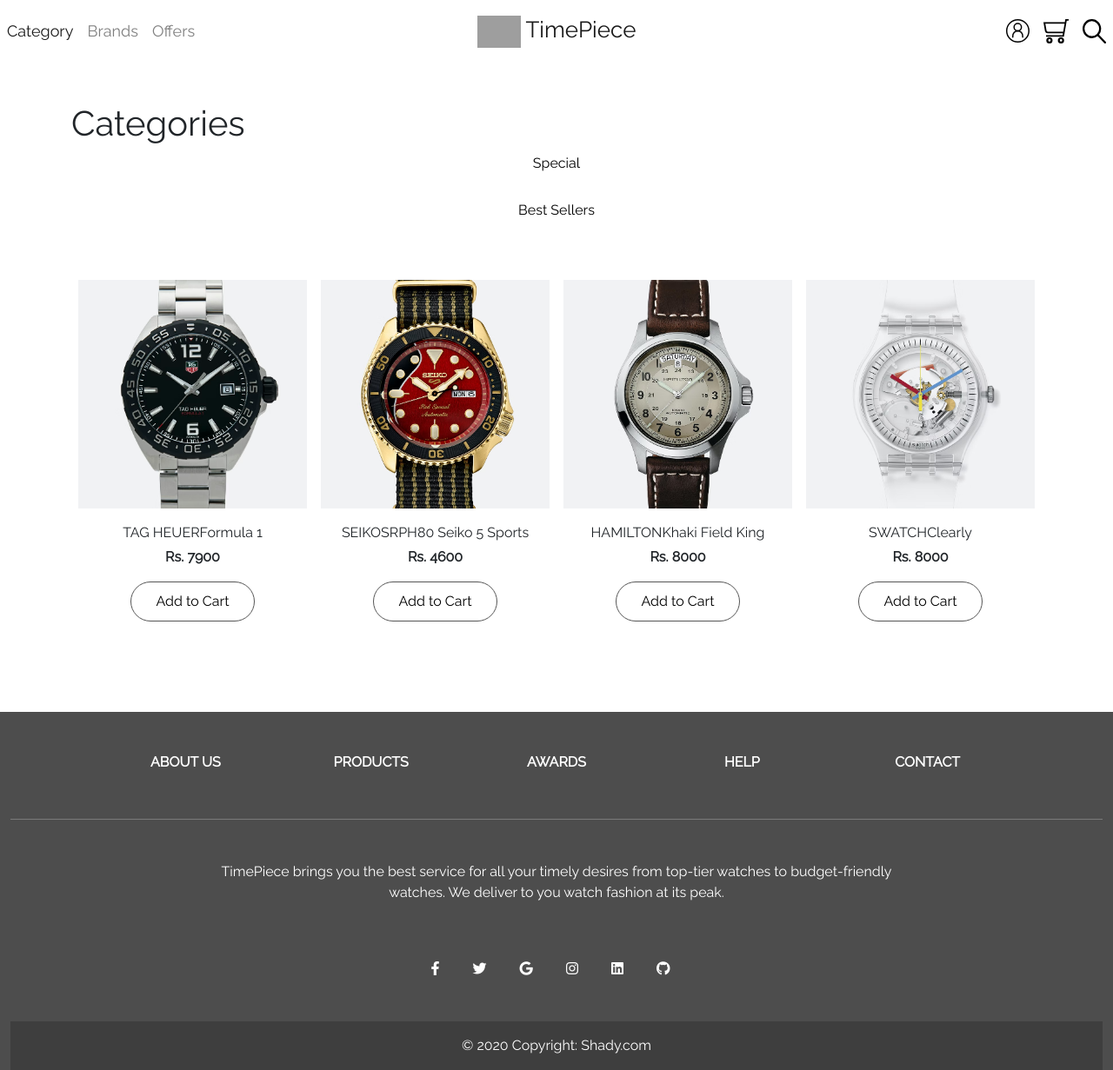
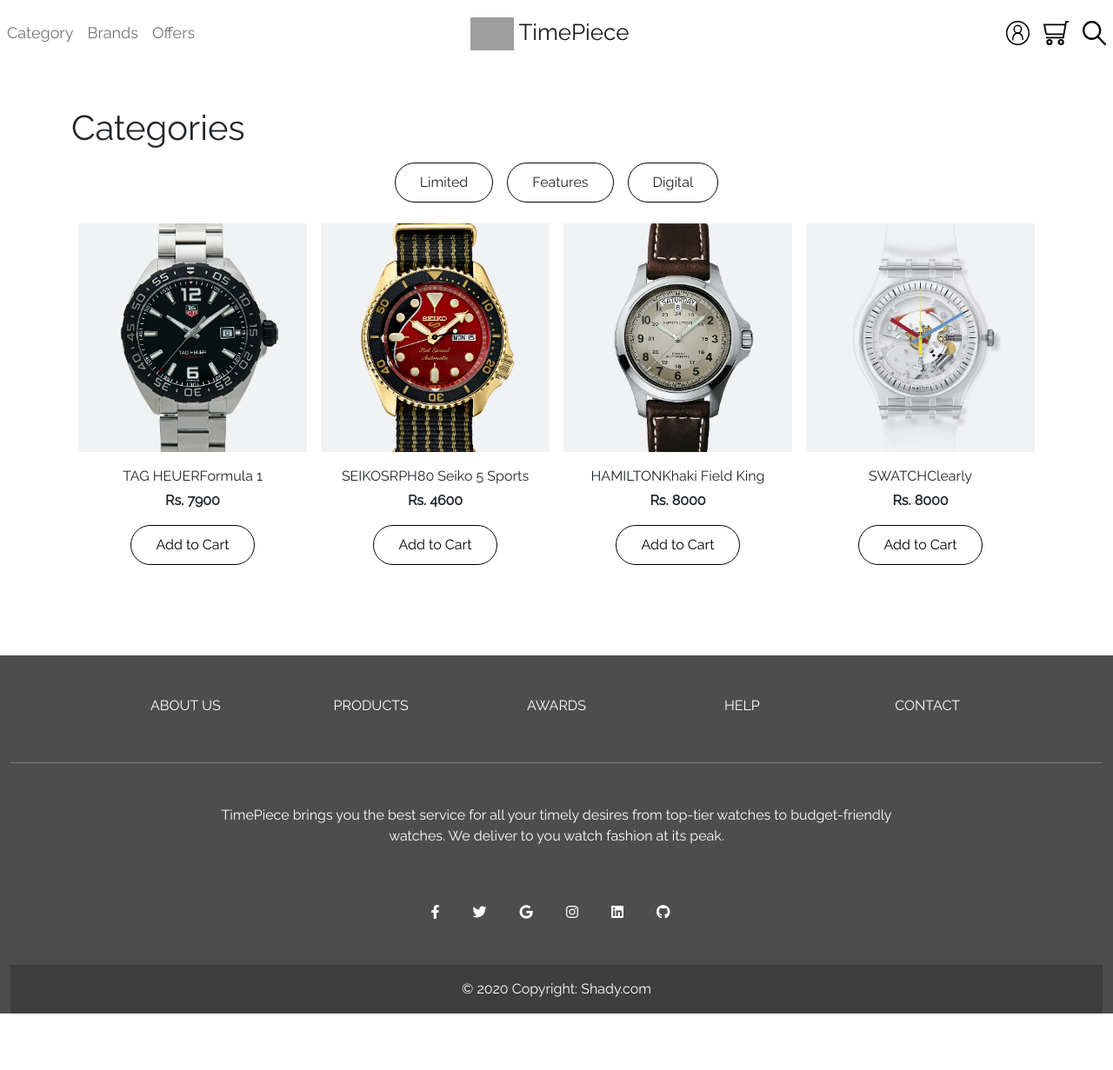
Before and after one commit to RahulShakya7/TimePiece, a Django app: page /category/ in a window 1280 px wide. Shown: the whole page at 87% size. After the commit the page ends 1166 px from the top, so only its background shows below. Run offline with Django 4.2, Linux system fonts and the light colour scheme; some libraries are stand-ins or nearby versions; grey boxes are pictures that could not be loaded.

Commit message:
frontend done

```diff
--- a/Timepiece/shop/templates/shop/InandOut.html
+++ b/Timepiece/shop/templates/shop/InandOut.html
@@ -119,4 +119,6 @@
   </div>
 </div>
 
+<script src="https://cdn.jsdelivr.net/npm/@popperjs/core@2.11.5/dist/umd/popper.min.js" integrity="sha384-Xe+8cL9oJa6tN/veChSP7q+mnSPaj5Bcu9mPX5F5xIGE0DVittaqT5lorf0EI7Vk" crossorigin="anonymous"></script>
+<script src="https://cdn.jsdelivr.net/npm/bootstrap@5.2.0/dist/js/bootstrap.min.js" integrity="sha384-ODmDIVzN+pFdexxHEHFBQH3/9/vQ9uori45z4JjnFsRydbmQbmL5t1tQ0culUzyK" crossorigin="anonymous"></script>
 {% endblock content %}
--- a/Timepiece/shop/templates/shop/category.html
+++ b/Timepiece/shop/templates/shop/category.html
@@ -1,15 +1,21 @@
 {% extends 'shop/main.html' %}
 
 {% load static %}
-<script src="https://unpkg.com/@popperjs/core@2"></script>
+
+<link rel="stylesheet" href="{% static 'css/category.css' %}">
+<link href="https://cdn.jsdelivr.net/npm/bootstrap@5.2.0/dist/css/bootstrap.min.css" rel="stylesheet" integrity="sha384-gH2yIJqKdNHPEq0n4Mqa/HGKIhSkIHeL5AyhkYV8i59U5AR6csBvApHHNl/vI1Bx" crossorigin="anonymous">
+
 {% block content %}
-<link rel="stylesheet" href="{% static 'css/category.css' %}">
+
 <!--  products --><section id = "product" class = "py-5">
         <div class = "container">
-            <h1>Categories</h1>
-            <div class="cats row">
-                <button class="special">Special</button>
-                <button class="best">Best Sellers</button>
+            <div class="title">
+                <h1>Categories</h1>
+            </div>
+            <div class = "ok d-flex flex-wrap justify-content-center mt-2 mb-2 filter-button-group">
+                <button type = "button" class = "btn m-2 text-dark active-filter-btn" data-filter = ".limited">Limited</button>
+                <button type = "button" class = "btn m-2 text-dark" data-filter = ".featured">Features</button>
+                <button type = "button" class = "btn m-2 text-dark" data-filter = ".digital">Digital</button>
             </div>
             <div class = "product-list row g-0">
                 <div class = "col-md-6 col-lg-4 col-xl-3 p-2">
@@ -72,6 +78,7 @@
     </section>
     <!-- end of  products -->
 
-
+    <script src="https://cdn.jsdelivr.net/npm/@popperjs/core@2.11.5/dist/umd/popper.min.js" integrity="sha384-Xe+8cL9oJa6tN/veChSP7q+mnSPaj5Bcu9mPX5F5xIGE0DVittaqT5lorf0EI7Vk" crossorigin="anonymous"></script>
+  <script src="https://cdn.jsdelivr.net/npm/bootstrap@5.2.0/dist/js/bootstrap.min.js" integrity="sha384-ODmDIVzN+pFdexxHEHFBQH3/9/vQ9uori45z4JjnFsRydbmQbmL5t1tQ0culUzyK" crossorigin="anonymous"></script>
 
 {% endblock content%}
--- a/Timepiece/shop/templates/shop/main.html
+++ b/Timepiece/shop/templates/shop/main.html
@@ -7,11 +7,9 @@
     <meta http-equiv="X-UA-Compatible" content="IE=edge">
     <meta name="viewport" content="width=device-width, initial-scale=1.0">
     <title>TimePiece</title>
-
     <link rel="stylesheet" href="{% static 'css/main.css' %}">
     <link href="https://cdnjs.cloudflare.com/ajax/libs/font-awesome/6.1.1/css/all.min.css" rel="stylesheet">
     <link href="https://fonts.googleapis.com/css2?family=Raleway&display=swap" rel="stylesheet">
-    <link rel="stylesheet" href="https://cdn.jsdelivr.net/npm/bootstrap@4.1.3/dist/css/bootstrap.min.css" integrity="sha384-MCw98/SFnGE8fJT3GXwEOngsV7Zt27NXFoaoApmYm81iuXoPkFOJwJ8ERdknLPMO" crossorigin="anonymous">
     <link href="https://cdn.jsdelivr.net/npm/bootstrap@5.2.0/dist/css/bootstrap.min.css" rel="stylesheet" integrity="sha384-gH2yIJqKdNHPEq0n4Mqa/HGKIhSkIHeL5AyhkYV8i59U5AR6csBvApHHNl/vI1Bx" crossorigin="anonymous">
 </head>
 <body>
@@ -20,7 +18,7 @@
   <nav class="navbar navbar-expand-lg navbar-light bg-white">
     <!-- Navbar left side -->
     <div class="collapse navbar-collapse order-lg-1 order-3 bg-white nav-menu">
-      <ul class="navbar-nav mr-auto">
+      <ul class="navbar-nav me-auto">
         <li class="nav-item active">
           <a class="nav-link" href="/category">Category <span class="sr-only">(current)</span></a>
         </li>
@@ -41,8 +39,8 @@
     </button>
 
     <!-- Navabar right side -->
-    <div class="collapse navbar-collapse order-lg-1 order-4 bg-white nav-menu">
-      <ul class="navbar-nav ml-auto">
+    <div class="collapse navbar-collapse order-lg-1 order-3 bg-white nav-menu">
+      <ul class="navbar-nav ms-auto">
         <li class="nav-item dropdown">
           <a class="nav-link dropdown" href="#" id="navbarDropdown" role="button" data-toggle="dropdown" aria-haspopup="true" aria-expanded="false">
             <img src="{% static 'images/navicons/user.svg' %}" alt="">
@@ -180,6 +178,7 @@
 
   <script src="https://unpkg.com/isotope-layout@3/dist/isotope.pkgd.js"></script>
   <script src="https://cdn.jsdelivr.net/npm/bootstrap@5.2.0/dist/js/bootstrap.bundle.min.js" integrity="sha384-A3rJD856KowSb7dwlZdYEkO39Gagi7vIsF0jrRAoQmDKKtQBHUuLZ9AsSv4jD4Xa" crossorigin="anonymous"></script>
-
-</body>
+  <script src="https://code.jquery.com/jquery-3.3.1.slim.min.js" integrity="sha384-q8i/X+965DzO0rT7abK41JStQIAqVgRVzpbzo5smXKp4YfRvH+8abtTE1Pi6jizo" crossorigin="anonymous"></script>
+  <script src="https://cdn.jsdelivr.net/npm/popper.js@1.14.7/dist/umd/popper.min.js" integrity="sha384-UO2eT0CpHqdSJQ6hJty5KVphtPhzWj9WO1clHTMGa3JDZwrnQq4sF86dIHNDz0W1" crossorigin="anonymous"></script>
+  <script src="https://cdn.jsdelivr.net/npm/bootstrap@4.3.1/dist/js/bootstrap.min.js" integrity="sha384-JjSmVgyd0p3pXB1rRibZUAYoIIy6OrQ6VrjIEaFf/nJGzIxFDsf4x0xIM+B07jRM" crossorigin="anonymous"></script>
 </html>
--- a/Timepiece/static/css/category.css
+++ b/Timepiece/static/css/category.css
@@ -2,45 +2,20 @@
     margin: 0;
     font-family: 'Raleway', sans-serif;
 }
-h1 {
-    margin: auto auto;
+/* .container .ok button {
+    color: aqua;
 }
-.cats{
-    justify-content: center;
-    align-items: center;
-    text-align: center;
-    padding-bottom: 40px;
+.active-filter-btn{
+    background-color: var(--black)!important;
+    color: rgb(0, 0, 0)!important;
+    border-color: var(--black)!important;
 }
-.container .cats button {
-    background-color: #fff;
-    color: rgb(0, 0, 0);
-    padding: 10px 200px;
-    margin-bottom: 10px;
-    border: none;
+.filter-button-group .btn:hover{
+    color: rgb(29, 150, 255)!important;
 }
-.cats button:hover{
-    color: rgb(0, 110, 255) !important;
+.product-list .btn{
+    padding: 8px 20px!important;
+} */
+.product-list .text-center a:hover {
+    color: aqua;
 }
-.cats button .menscat {
-    margin-left: 30px;
-}
-.bg-primary{
-    background-color: var(--black)!important;
-}
-
-.btn:not(.nav-btns button){
-    background-color: #fff;
-    color: rgb(0, 0, 0);
-    padding: 10px 28px;
-    border-radius: 25px;
-    border: 1px solid rgb(85, 85, 85);
-}
-.btn:not(.nav-btns button):hover{
-    background-color: var(--grey);
-    color: #fff;
-    border-color: var(--black);
-}
-.header button .carousel-control-next {
-    border: none;
-    background: 0 0;
-}
--- a/Timepiece/static/css/main.css
+++ b/Timepiece/static/css/main.css
@@ -6,7 +6,31 @@
 body {
     margin: 0;
 }
+/* NavBar */
+.navbar {
+    margin: 10px 0 10px 0;
+    padding: 10px;
+    height: 55px !important;
+    font-size: 18px;
+    z-index: 9;
+    position: absolute;
+}
+.navbar-expand-lg .navbar-collapse {
+    align-items: center;
+    text-align: center  ;
+    }
+.navbar .navbar-nav {
+    text-align: center;
+}
+.navbar .navbar-brand {
+    font-size: 26px;
+}
 
+@media(min-width:992px){
+    .navbar-expand-lg .navbar-collapse {
+        width: 100%;
+    }
+}
 /* Scrollbar */
 /* Hide scrollbar for Chrome, Safari and Opera */
 ::-webkit-scrollbar {
@@ -40,33 +64,3 @@ body {
     border: none;
     background: 0 0;
 }
-
-/* NavBar */
-.navbar {
-    margin: 10px 0 10px 0;
-    padding: 0;
-    height: 50px !important;
-    font-size: 18px;
-    background-color: #fff;
-    z-index: 9;
-    position: absolute;
-}
-.navbar-expand-lg .navbar-collapse {
-    align-items: center;
-    text-align: center  ;
-    }
-/* .navbar .navbar-expand-lg {
-    background-color: azure;
-} */
-.navbar .navbar-nav {
-    text-align: center;
-}
-.navbar .navbar-brand {
-    font-size: 26px;
-}
-
-@media(min-width:992px){
-    .navbar-expand-lg .navbar-collapse {
-        width: 100%;
-    }
-}
```
Also changed, not shown: Timepiece/shop/templates/shop/cart.html (+4 -4 lines), Timepiece/shop/templates/shop/home.html (+5 -7 lines).
